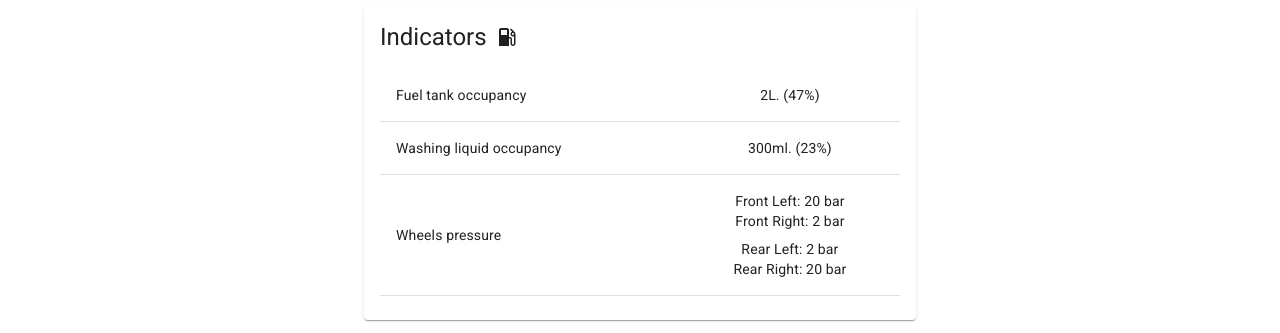
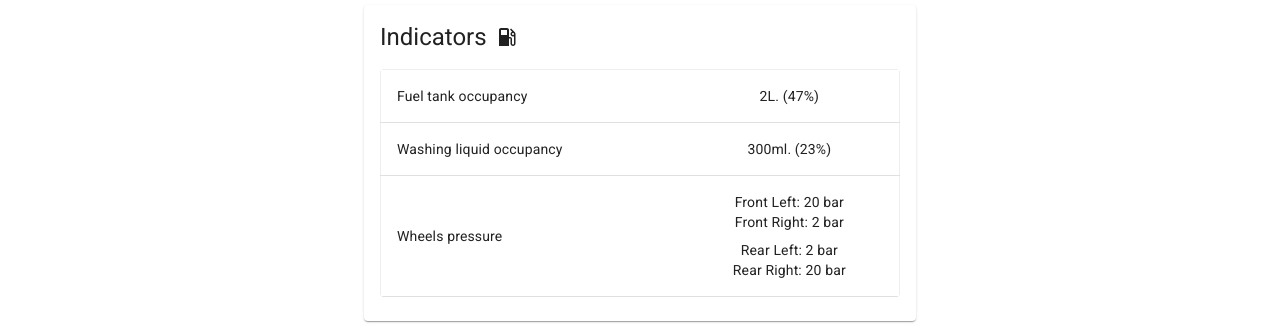
Before and after one commit to OleksandrDanylchenko/run-and-drive-emitter, a React (Vite) app: page / in a window 1280 px wide. Shown: the part 502-835 px from the top of the page. Built offline with nearby package versions, Linux system fonts and the light colour scheme; no server answers.

Commit message:
refactor: move `LocationTable` to global styles

```diff
--- a/src/pages/Dashboard/Sections/Location/LocationTable.tsx
+++ b/src/pages/Dashboard/Sections/Location/LocationTable.tsx
@@ -6,7 +6,7 @@ import TableContainer from '@mui/material/TableContainer';
 import TableRow from '@mui/material/TableRow';
 import React, { FC, useMemo } from 'react';
 
-import { LocationTable as LocationTableStyles, LocationTableRow } from './styles';
+import { LocationTableRow } from './styles';
 
 interface LocationTableProps {
   location: GeolocationCoordinates;
@@ -47,7 +47,7 @@ const LocationTable: FC<LocationTableProps> = ({ location }) => {
   );
 
   return (
-    <TableContainer css={LocationTableStyles}>
+    <TableContainer>
       <Table aria-label="Location table">
         <TableBody>
           {tableRows
--- a/src/pages/Dashboard/Sections/Location/styles.ts
+++ b/src/pages/Dashboard/Sections/Location/styles.ts
@@ -1,11 +1,4 @@
 import { css, Theme } from '@emotion/react';
-import { pxToRem } from '@styles/utils';
-
-export const LocationTable = (theme: Theme) => css`
-  margin-top: ${pxToRem('8px')};
-  border: 1px solid ${theme.palette.grey.A200};
-  border-radius: 4px;
-`;
 
 export const LocationTableRow = (theme: Theme, highlighted?: boolean) => css`
   ${highlighted &&
--- a/src/styles/theme.ts
+++ b/src/styles/theme.ts
@@ -1,3 +1,4 @@
+import { grey } from '@mui/material/colors';
 import { createTheme } from '@mui/material/styles';
 
 const theme = createTheme({
@@ -19,6 +20,20 @@ const theme = createTheme({
         },
       },
     },
+    MuiTableContainer: {
+      styleOverrides: {
+        root: {
+          borderRadius: '4px',
+        },
+      },
+    },
+    MuiTable: {
+      styleOverrides: {
+        root: {
+          border: `1px solid ${grey.A200}`,
+        },
+      },
+    },
   },
 });
 
```
